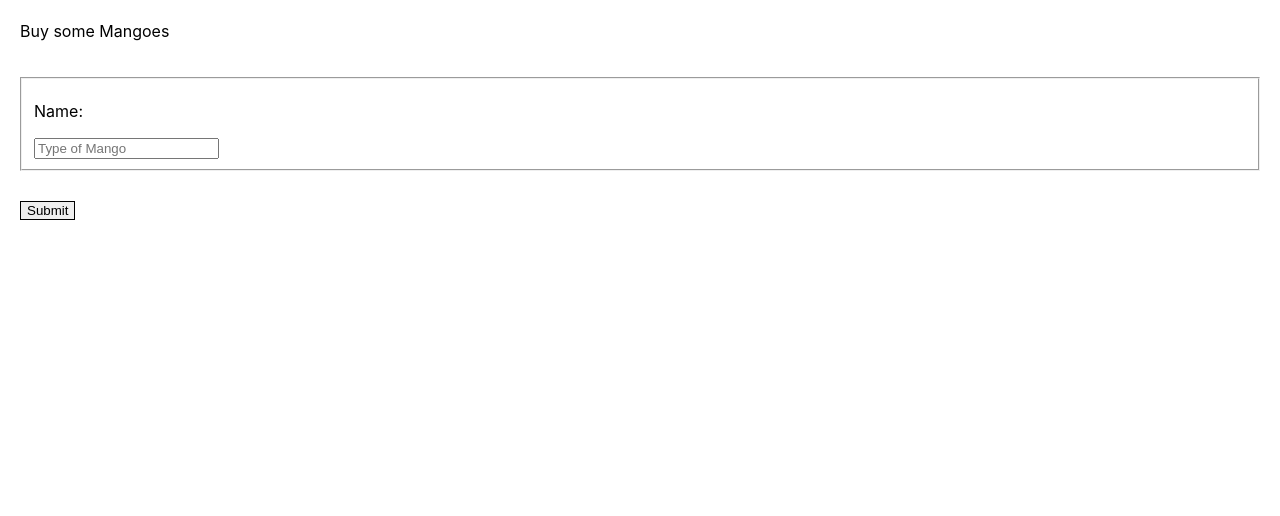
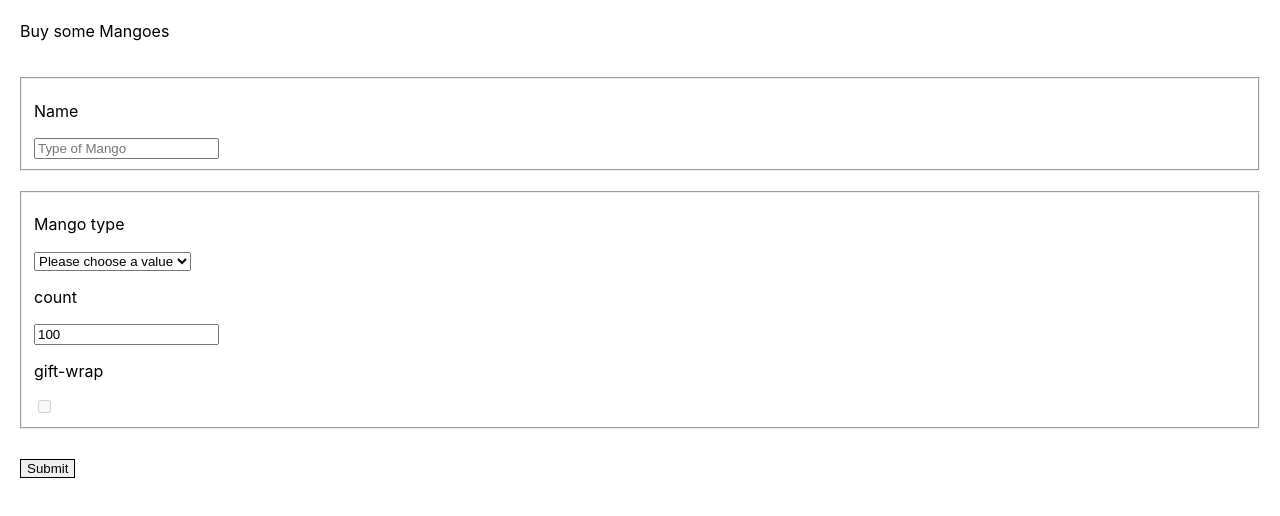
Before and after one commit to AsonglefacMillenium/React_domEvents, a React (Create React App) app: page / in a window 1280 px wide. Shown: the top 516 px of the page. Built offline with nearby package versions, Linux system fonts and the light colour scheme.

Commit message:
collecting formdata with controlled components

```diff
--- a/src/components/FormHandler/FormHandler.jsx
+++ b/src/components/FormHandler/FormHandler.jsx
@@ -5,6 +5,16 @@ import "./FormHandler.css";
 //form reducer function to spread state and control event.target
 
 const formReducer = (event, state) =>{
+
+    if (event.reset) {
+        return {
+            count: 0,
+            name: '',
+            mango: '',
+            'gift-wrap': false
+
+        }
+    }
     return {
         ...state,
         [event.name]: event.value
@@ -12,7 +22,7 @@ const formReducer = (event, state) =>{
 }
 
 const FormHandler = () => {
-    const [formData, setFormData] = useReducer(formReducer, {})
+    const [formData, setFormData] = useReducer(formReducer, {count:100})
   const [submitting, setSubmitting] = useState(false);
 
   //Handling form submit, prevent deafault and for onsubmit event
@@ -25,6 +35,9 @@ const FormHandler = () => {
 
     setTimeout(() =>{
         setSubmitting(false);
+        setFormData({
+            reset: true
+        })
     }, 5000);
 
     // alert("Form submitted successfully");
@@ -34,9 +47,10 @@ const FormHandler = () => {
   //function to handle onChange event and store data in the setFormData function as an object
 
   const handleChange = event =>{
+      const isCheckbox = event.target.type === 'checkbox';
       setFormData({
           name:event.target.name,
-          value:event.target.value
+          value:isCheckbox ? event.target.checked : event.target.value
       })
   }
   return (
@@ -53,7 +67,7 @@ const FormHandler = () => {
            {
                Object.entries(formData).map(([name, value]) => (
                    <li key={name}>
-                       <strong>{name}:</strong>
+                       <strong>{name}</strong>:
                        {value.toString()}
                    </li>
                ))
@@ -65,15 +79,38 @@ const FormHandler = () => {
       <form action="" onSubmit={handleSubmit}>
         <fieldset>
           <label htmlFor="">
-            <p>Name: </p>
+            <p>Name </p>
             <input
             type="text"
-            name="name"
+            name="me"
             placeholder="Type of Mango"
             onChange={handleChange}
+            value={formData.me || ''}
 
             />
           </label>
+        </fieldset>
+
+        <fieldset>
+            <label htmlFor="">
+                <p>Mango type</p>
+                <select name="mango" id="" onChange={handleChange} value={formData.mango || ''}>
+                <option value="">Please choose a value</option>
+                    <option value="milli">milli</option>
+                    <option value="nzefe">nzefe</option>
+                    <option value="asong">asong</option>
+                </select>
+            </label>
+
+            <label htmlFor="">
+            <p>count</p>
+                <input type="number" name="count" onChange={handleChange} value={formData.count || ''}/>
+            </label>
+
+            <label htmlFor="">
+                <p>gift-wrap</p>
+                <input type="checkbox" name="gift-wrap" id=""  onChange={handleChange} checked={formData['gift-wrap'] || false} disabled={formData.mango !== 'milli'}/>
+            </label>
         </fieldset>
 
         <button type="submit">Submit</button>
```
